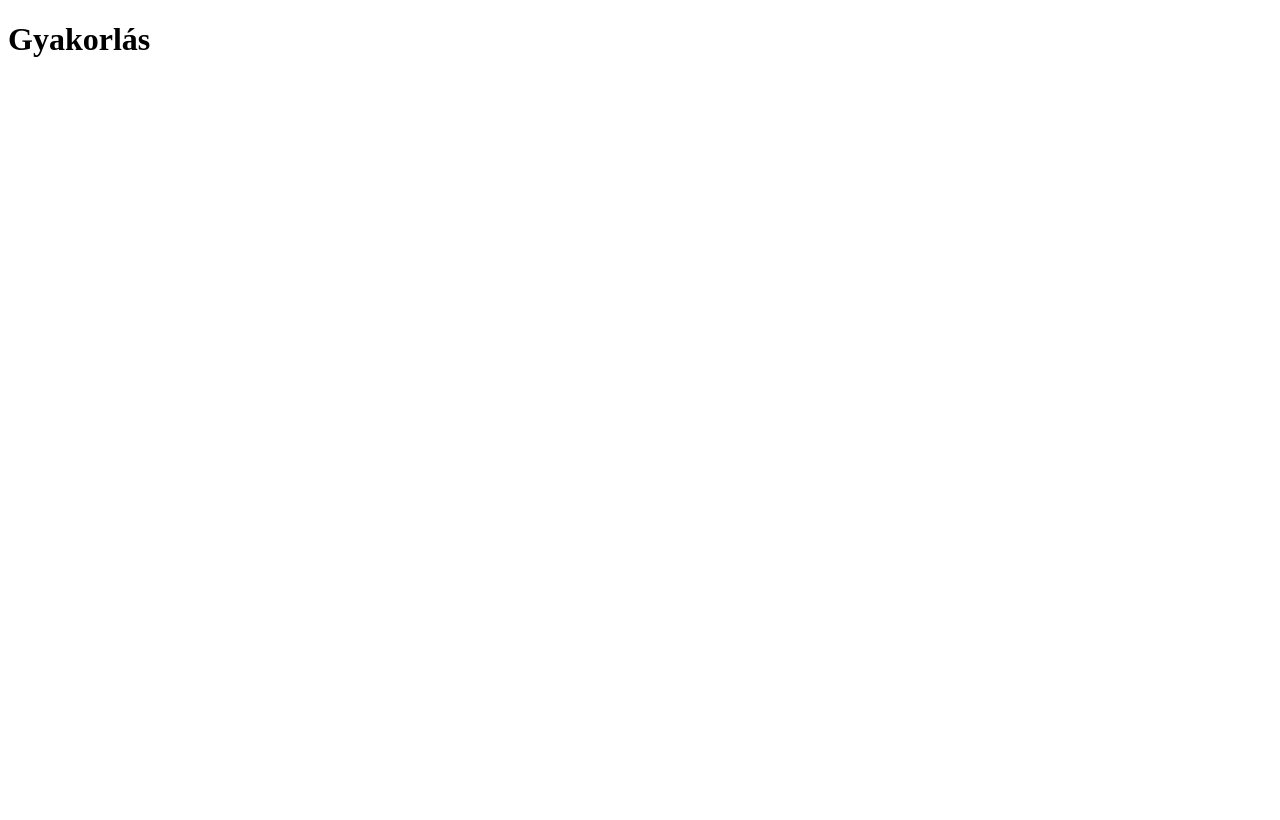
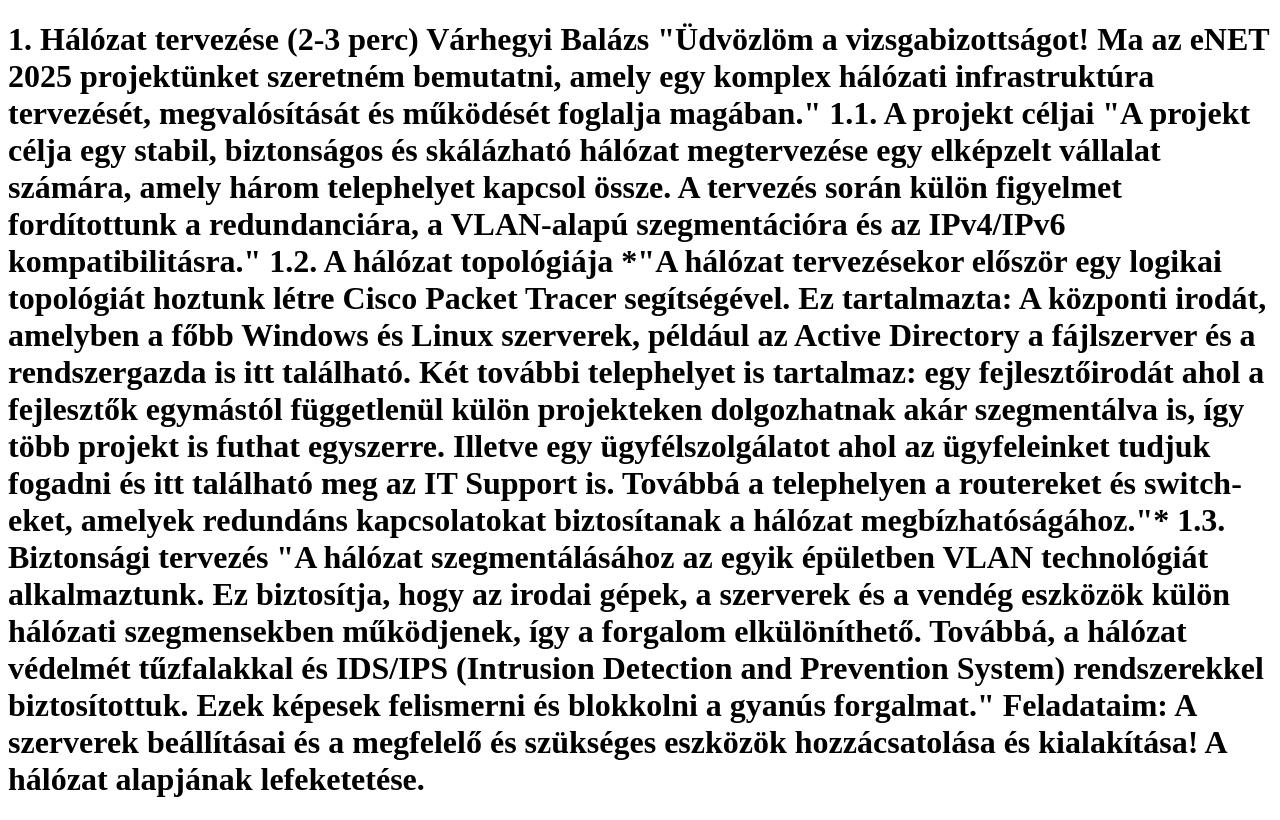
Before and after one commit to Balitron/PaaSteszt, a plain HTML site: page index.html in a window 1280 px wide. Drawn offline with Linux system fonts and the light colour scheme.

Commit message:
Update index.html

```diff
--- a/index.html
+++ b/index.html
@@ -6,6 +6,28 @@
     <title>Document</title>
 </head>
 <body>
-    <h1>Gyakorlás</h1>
+    <h1>1. Hálózat tervezése (2-3 perc) Várhegyi Balázs
+"Üdvözlöm a vizsgabizottságot! Ma az eNET 2025 projektünket szeretném bemutatni, amely egy komplex hálózati infrastruktúra tervezését, megvalósítását és működését foglalja magában."
+1.1. A projekt céljai
+"A projekt célja egy stabil, biztonságos és skálázható hálózat megtervezése egy elképzelt vállalat számára, amely három telephelyet kapcsol össze. A tervezés során külön figyelmet fordítottunk a redundanciára, a VLAN-alapú szegmentációra és az IPv4/IPv6 kompatibilitásra."
+1.2. A hálózat topológiája
+*"A hálózat tervezésekor először egy logikai topológiát hoztunk létre Cisco Packet Tracer segítségével. Ez tartalmazta:
+A központi irodát, amelyben a főbb Windows és Linux szerverek, például az Active Directory a fájlszerver és a rendszergazda is itt található.
+
+
+
+Két további telephelyet is tartalmaz: egy fejlesztőirodát ahol a fejlesztők egymástól függetlenül külön projekteken dolgozhatnak akár szegmentálva is, így több projekt is futhat egyszerre. Illetve egy ügyfélszolgálatot ahol az ügyfeleinket tudjuk fogadni és itt található meg az IT Support is.
+
+
+Továbbá a telephelyen a routereket és switch-eket, amelyek redundáns kapcsolatokat biztosítanak a hálózat megbízhatóságához."*
+
+
+
+1.3. Biztonsági tervezés
+"A hálózat szegmentálásához az egyik épületben VLAN technológiát alkalmaztunk. Ez biztosítja, hogy az irodai gépek, a szerverek és a vendég eszközök külön hálózati szegmensekben működjenek, így a forgalom elkülöníthető.
+ Továbbá, a hálózat védelmét tűzfalakkal és IDS/IPS (Intrusion Detection and Prevention System) rendszerekkel biztosítottuk. Ezek képesek felismerni és blokkolni a gyanús forgalmat."
+
+Feladataim: A szerverek beállításai és a megfelelő és szükséges eszközök hozzácsatolása és kialakítása! A hálózat alapjának lefeketetése.
+</h1>
 </body>
 </html>
```
